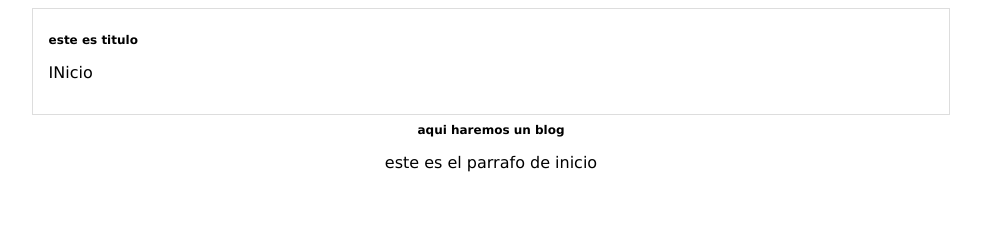
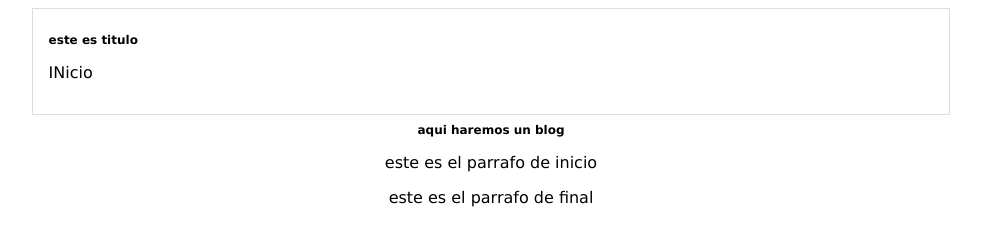
Before and after one commit to jreyes17715/platzi, a plain HTML site: page blogpost.html in a window 1280 px wide. Shown: the whole page, without its empty margins (149-1130 px from the left). Drawn offline with Linux system fonts and the light colour scheme.

Commit message:
cambios en parrafo

```diff
--- a/blogpost.html
+++ b/blogpost.html
@@ -13,5 +13,7 @@
         </div>
         <h1>aqui haremos un blog</h1>
         <p>este es el parrafo de inicio</p>
+
+        <p>este es el parrafo de final</p>
     </body>
 </html>
```
